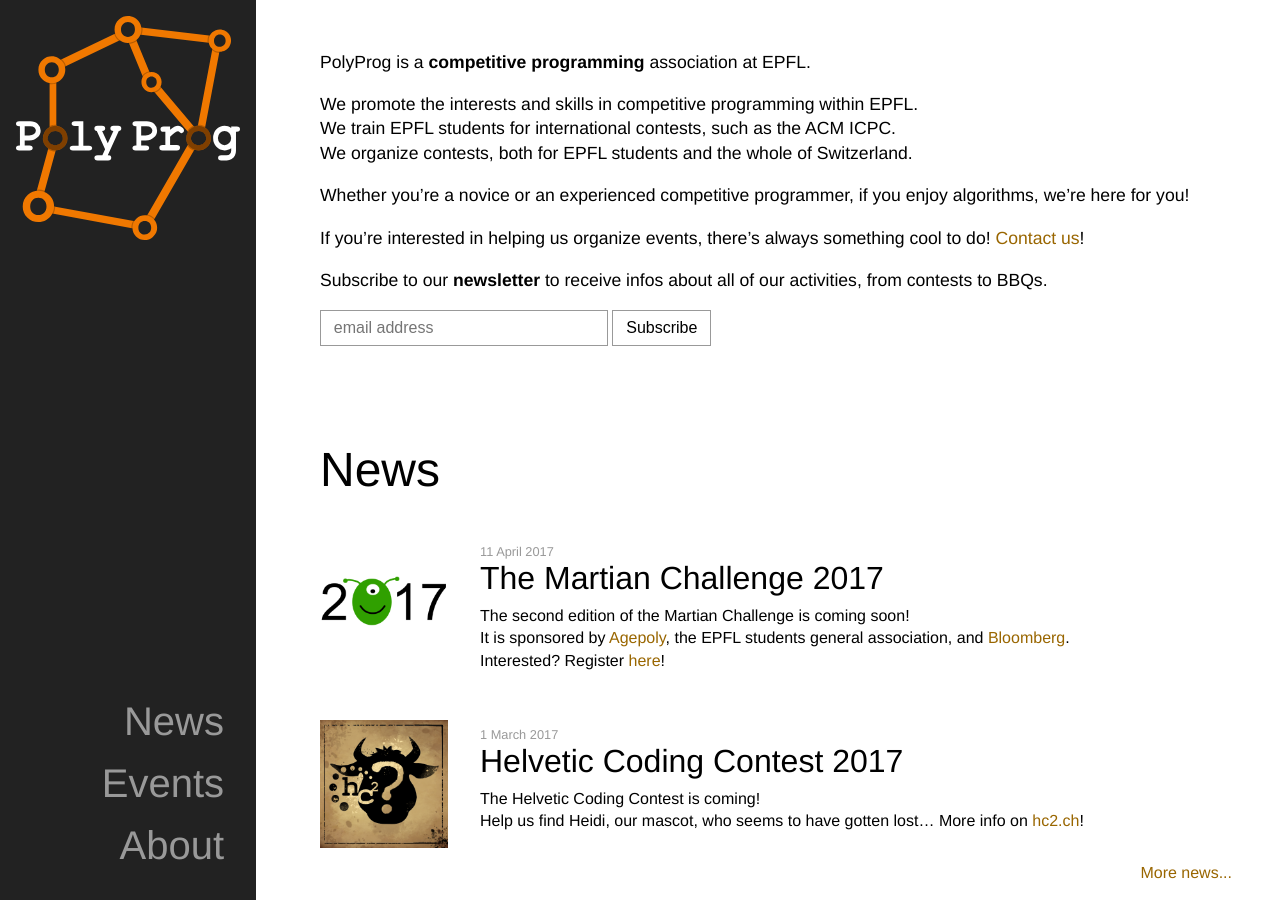
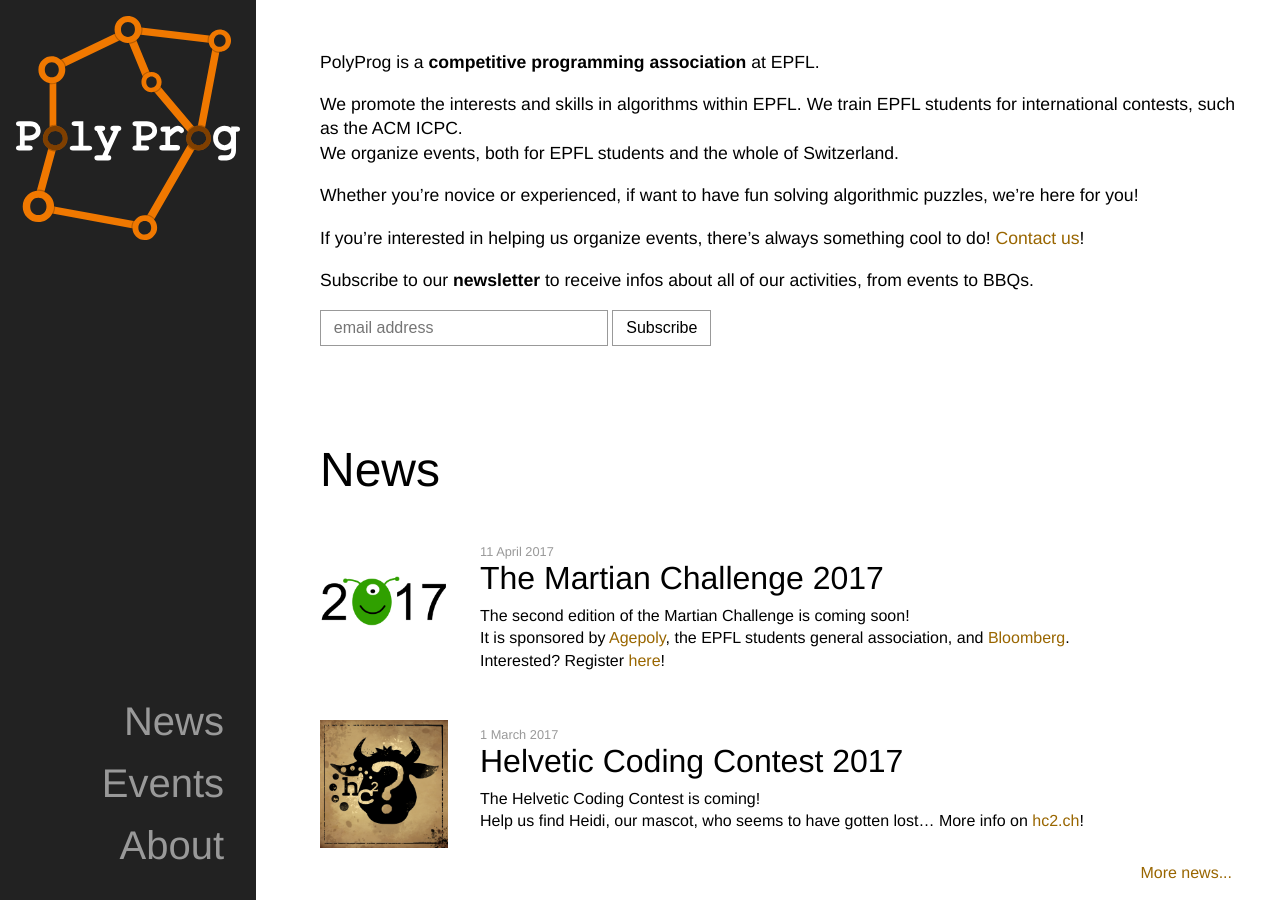
Before and after one commit to PolyProg/PolyProg.github.io, a Jekyll site: the page built from index.html, in a window 1280 px wide and 900 px high. Built offline with Jekyll 4.4.1, drawn with Linux system fonts in a browser that asks for light colours.

Commit message:
Tone down competitiveness

```diff
--- a/_includes/description.md
+++ b/_includes/description.md
@@ -1,11 +1,11 @@
-PolyProg is a **competitive programming** association at EPFL.
+PolyProg is a **competitive programming association** at EPFL.
 
-We promote the interests and skills in competitive programming within EPFL.
+We promote the interests and skills in algorithms within EPFL.
 We train EPFL students for international contests, such as the ACM ICPC.
-We organize contests, both for EPFL students and the whole of Switzerland.
+We organize events, both for EPFL students and the whole of Switzerland.
 
-Whether you're a novice or an experienced competitive programmer, if you enjoy algorithms, we're here for you!
+Whether you're novice or experienced, if want to have fun solving algorithmic puzzles, we're here for you!
 
 If you're interested in helping us organize events, there's always something cool to do! [Contact us](/about)!
 
-Subscribe to our **newsletter** to receive infos about all of our activities, from contests to BBQs.
+Subscribe to our **newsletter** to receive infos about all of our activities, from events to BBQs.
```
